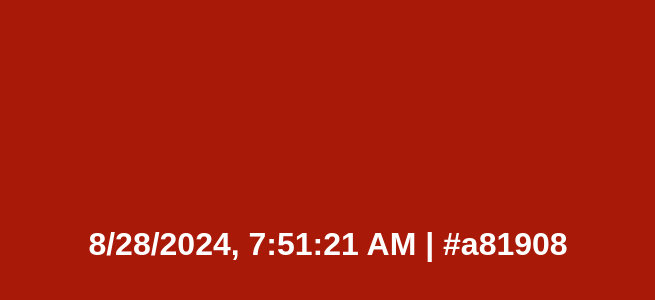
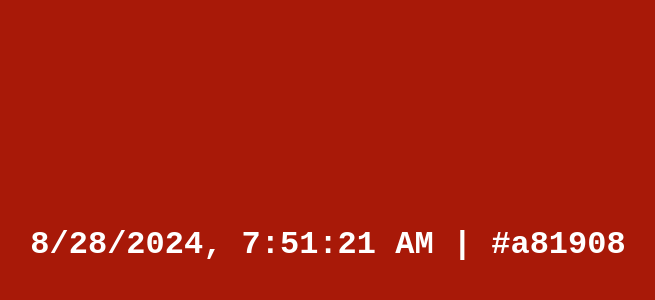
Before and after one commit to Axodouble/YearByColor, a website: page public/index.html in a window 1280 px wide. Shown: the part 156-456 px from the top of the page, without its empty margins (312-967 px from the left). Drawn offline with Linux system fonts and the light colour scheme.

Commit message:
Changed font to Roboto Mono

```diff
--- a/public/index.html
+++ b/public/index.html
@@ -12,7 +12,7 @@
         display: flex;
         justify-content: center;
         align-items: center;
-        font-family: Arial, sans-serif;
+        font-family: "Roboto Mono", monospace;
         color: #fff;
         transition: background-color 1s linear;
       }
```
